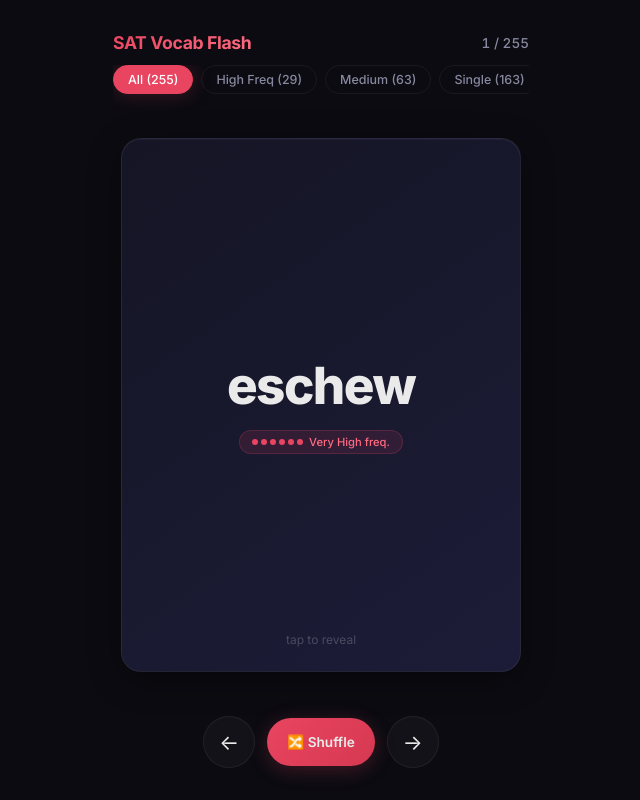
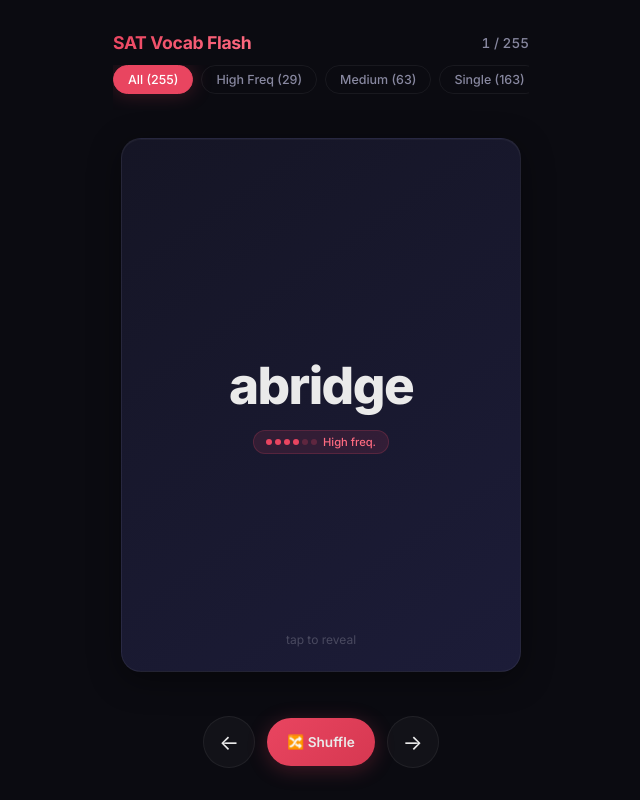
Before and after one commit to chrisdeaner/sat-prep, a plain HTML site: page docs/index.html in a window 1280 px wide. Shown: the whole page, without its empty margins (319-959 px from the left). Drawn offline with Linux system fonts and the light colour scheme.

Commit message:
feat: randomize starting card on each page load (weighted shuffle)

```diff
--- a/docs/index.html
+++ b/docs/index.html
@@ -407,6 +407,7 @@
           const resp = await fetch('words.json');
           this.words = await resp.json();
           this.applyFilter('all');
+          this.weightedShuffle();
           this.render();
         } catch (err) {
           document.getElementById('loading').innerHTML =
```
